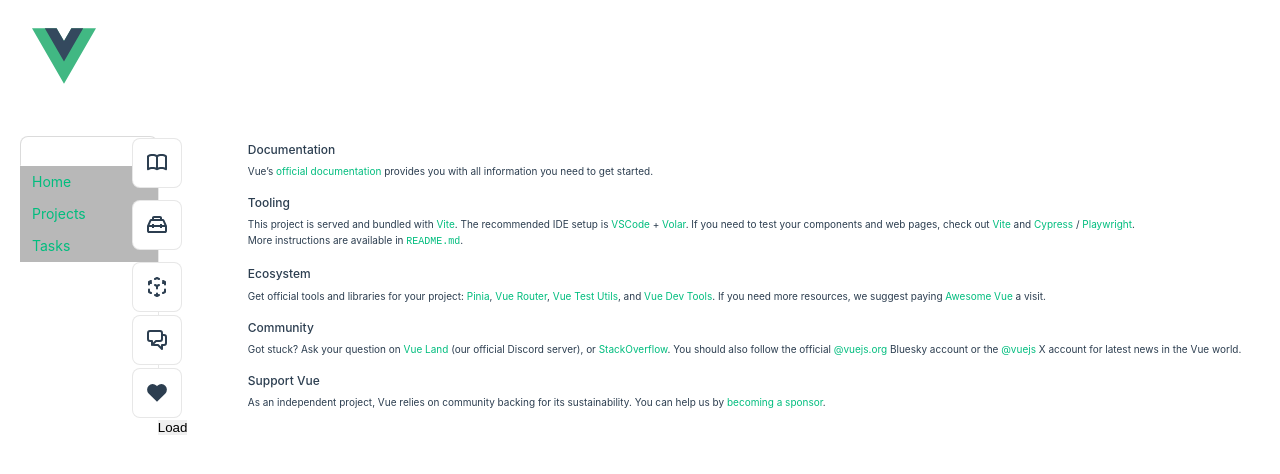
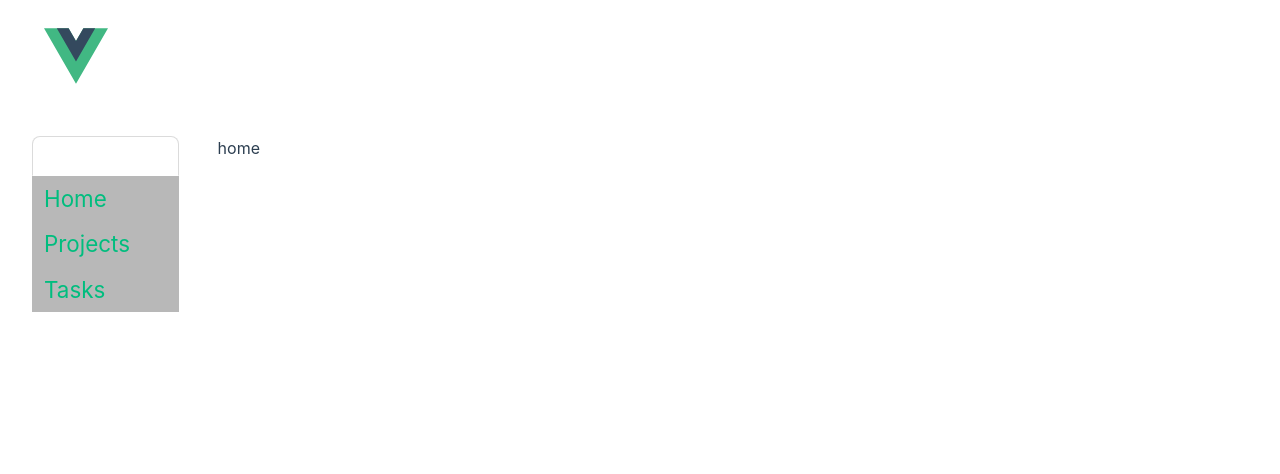
Before and after one commit to esoty6/project-management, a Vue app: page / in a window 1280 px wide. Shown: the top 474 px of the page. Built offline with nearby package versions, Linux system fonts and the light colour scheme.

Commit message:
Layout improvements, localStorage utilities and tests

```diff
--- a/src/assets/base.css
+++ b/src/assets/base.css
@@ -34,7 +34,7 @@
   --color-text: var(--vt-c-text-light-1);
 
   --section-gap: 160px;
-  font-size: clamp(6px, 1.5dvw, 10px);
+  font-size: clamp(6px, 1.3dvw, 16px);
 }
 
 @media (prefers-color-scheme: dark) {
--- a/src/assets/main.css
+++ b/src/assets/main.css
@@ -1,7 +1,7 @@
 @import "./base.css";
 
 #app {
-  max-width: 1400px;
+  max-width: 1680px;
   margin: 0 auto;
   padding: 0 2rem;
   font-weight: normal;
@@ -29,8 +29,8 @@ a,
   #app {
     display: grid;
     width: 100%;
-    grid-template-columns: 1fr 8fr;
+    grid-template-columns: 1fr 7fr;
     grid-template-rows: auto 1fr;
-    row-gap: 3dvh;
+    gap: 3dvh 3dvw;
   }
 }
--- a/src/components/CollapseMenu.vue
+++ b/src/components/CollapseMenu.vue
@@ -106,12 +106,14 @@ export default defineComponent({
 <style lang="scss" scoped>
 .toggle-btn {
   width: 100%;
-  max-height: 30px;
+  min-height: 40px;
+  display: flex;
   text-align: center;
-  aspect-ratio: 6/2;
+  align-items: center;
+  justify-content: center;
   color: white;
   border-top: 1px solid transparent;
-  font-size: 1.6rem;
+  font-size: 1.3rem;
   border: 1px solid rgba(107, 107, 107, 0.24);
   background-color: transparent;
   transition: border 0.5s 0.5s linear;
@@ -139,7 +141,7 @@ export default defineComponent({
 }
 
 .arrow {
-  transition: transform 0.3s linear;
+  transition: all 0.3s linear;
 
   &.rotate {
     transform: rotateX(0.5turn);
--- a/src/components/NavBar.vue
+++ b/src/components/NavBar.vue
@@ -39,5 +39,13 @@ ul {
 
 li {
   padding: 0.6dvh 0;
+
+  @media (pointer: coarse) {
+    display: flex;
+
+    a {
+      width: 100%;
+    }
+  }
 }
 </style>
--- a/src/components/TheWelcome.vue
+++ /dev/null
@@ -1,107 +0,0 @@
-<script lang="ts">
-import { defineComponent } from "vue";
-import WelcomeItem from "./WelcomeItem.vue";
-import CommunityIcon from "./icons/IconCommunity.vue";
-import DocumentationIcon from "./icons/IconDocumentation.vue";
-import EcosystemIcon from "./icons/IconEcosystem.vue";
-import SupportIcon from "./icons/IconSupport.vue";
-import ToolingIcon from "./icons/IconTooling.vue";
-
-export default defineComponent({
-  components: {
-    WelcomeItem,
-    CommunityIcon,
-    DocumentationIcon,
-    EcosystemIcon,
-    SupportIcon,
-    ToolingIcon,
-  },
-  methods: {
-    openReadmeInEditor: () => fetch("/__open-in-editor?file=README.md"),
-  },
-});
-</script>
-
-<template>
-  <WelcomeItem>
-    <template #icon>
-      <DocumentationIcon />
-    </template>
-    <template #heading> Documentation </template>
-
-    Vue’s
-    <a href="https://vuejs.org/" target="_blank" rel="noopener">official documentation</a>
-    provides you with all information you need to get started.
-  </WelcomeItem>
-
-  <WelcomeItem>
-    <template #icon>
-      <ToolingIcon />
-    </template>
-    <template #heading> Tooling </template>
-
-    This project is served and bundled with
-    <a href="https://vite.dev/guide/features.html" target="_blank" rel="noopener">Vite</a>. The
-    recommended IDE setup is
-    <a href="https://code.visualstudio.com/" target="_blank" rel="noopener">VSCode</a>
-    +
-    <a href="https://github.com/johnsoncodehk/volar" target="_blank" rel="noopener">Volar</a>. If
-    you need to test your components and web pages, check out
-    <a href="https://vitest.dev/" target="_blank" rel="noopener">Vite</a>
-    and
-    <a href="https://www.cypress.io/" target="_blank" rel="noopener">Cypress</a>
-    /
-    <a href="https://playwright.dev/" target="_blank" rel="noopener">Playwright</a>.
-
-    <br />
-
-    More instructions are available in
-    <a href="javascript:void(0)" @click="openReadmeInEditor"><code>README.md</code></a
-    >.
-  </WelcomeItem>
-
-  <WelcomeItem>
-    <template #icon>
-      <EcosystemIcon />
-    </template>
-    <template #heading> Ecosystem </template>
-
-    Get official tools and libraries for your project:
-    <a href="https://pinia.vuejs.org/" target="_blank" rel="noopener">Pinia</a>,
-    <a href="https://router.vuejs.org/" target="_blank" rel="noopener">Vue Router</a>,
-    <a href="https://test-utils.vuejs.org/" target="_blank" rel="noopener">Vue Test Utils</a>, and
-    <a href="https://github.com/vuejs/devtools" target="_blank" rel="noopener">Vue Dev Tools</a>. If
-    you need more resources, we suggest paying
-    <a href="https://github.com/vuejs/awesome-vue" target="_blank" rel="noopener">Awesome Vue</a>
-    a visit.
-  </WelcomeItem>
-
-  <WelcomeItem>
-    <template #icon>
-      <CommunityIcon />
-    </template>
-    <template #heading> Community </template>
-
-    Got stuck? Ask your question on
-    <a href="https://chat.vuejs.org" target="_blank" rel="noopener">Vue Land</a>
-    (our official Discord server), or
-    <a href="https://stackoverflow.com/questions/tagged/vue.js" target="_blank" rel="noopener"
-      >StackOverflow</a
-    >. You should also follow the official
-    <a href="https://bsky.app/profile/vuejs.org" target="_blank" rel="noopener">@vuejs.org</a>
-    Bluesky account or the
-    <a href="https://x.com/vuejs" target="_blank" rel="noopener">@vuejs</a>
-    X account for latest news in the Vue world.
-  </WelcomeItem>
-
-  <WelcomeItem>
-    <template #icon>
-      <SupportIcon />
-    </template>
-    <template #heading> Support Vue </template>
-
-    As an independent project, Vue relies on community backing for its sustainability. You can help
-    us by
-    <a href="https://vuejs.org/sponsor/" target="_blank" rel="noopener">becoming a sponsor</a>.
-  </WelcomeItem>
-</template>
--- a/src/components/WelcomeItem.vue
+++ /dev/null
@@ -1,87 +0,0 @@
-<template>
-  <div class="item">
-    <i>
-      <slot name="icon" />
-    </i>
-    <div class="details">
-      <h3>
-        <slot name="heading" />
-      </h3>
-      <slot />
-    </div>
-  </div>
-</template>
-
-<style scoped>
-.item {
-  margin-top: 2rem;
-  display: flex;
-  position: relative;
-}
-
-.details {
-  flex: 1;
-  margin-left: 1rem;
-}
-
-i {
-  display: flex;
-  place-items: center;
-  place-content: center;
-  width: 32px;
-  height: 32px;
-
-  color: var(--color-text);
-}
-
-h3 {
-  font-size: 1.2rem;
-  font-weight: 500;
-  margin-bottom: 0.4rem;
-  color: var(--color-heading);
-}
-
-@media (min-width: 1024px) {
-  .item {
-    margin-top: 0;
-    padding: 0.4rem 0 1rem calc(var(--section-gap) / 2);
-  }
-
-  i {
-    top: calc(50% - 25px);
-    left: -26px;
-    position: absolute;
-    border: 1px solid var(--color-border);
-    background: var(--color-background);
-    border-radius: 8px;
-    width: 50px;
-    height: 50px;
-  }
-
-  .item:before {
-    content: " ";
-    border-left: 1px solid var(--color-border);
-    position: absolute;
-    left: 0;
-    bottom: calc(50% + 25px);
-    height: calc(50% - 25px);
-  }
-
-  .item:after {
-    content: " ";
-    border-left: 1px solid var(--color-border);
-    position: absolute;
-    left: 0;
-    top: calc(50% + 25px);
-    height: calc(50% - 25px);
-  }
-
-  .item:first-of-type:before {
-    display: none;
-  }
-
-  .item:last-of-type:after {
-    display: none;
-  }
-}
-</style>
--- a/src/views/HomeView.vue
+++ b/src/views/HomeView.vue
@@ -1,21 +1,5 @@
-<script lang="ts">
-import { defineAsyncComponent } from "vue";
-export default {
-  components: {
-    TheWelcome: defineAsyncComponent(() => import("@/components/TheWelcome.vue")),
-  },
-  data() {
-    return {};
-  },
-  methods: {
-    load() {},
-  },
-};
-</script>
+<script lang="ts"></script>
 
 <template>
-  <main>
-    <TheWelcome />
-    <button @click="load">Load</button>
-  </main>
+  <div>home</div>
 </template>
```
Also changed, not shown: src/utility/local-storage.utility.ts (added, +27 -0 lines), 2 other files (tests, documents, lock files or other folders).
